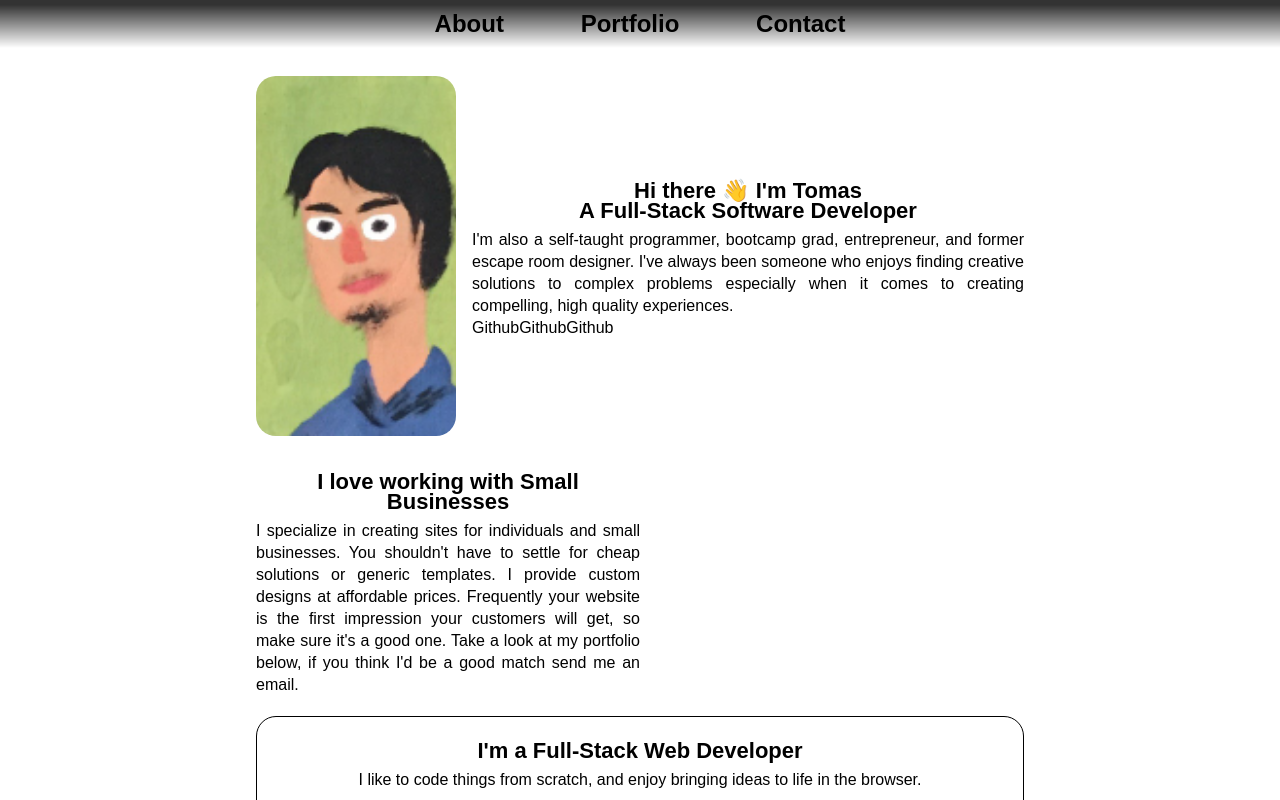
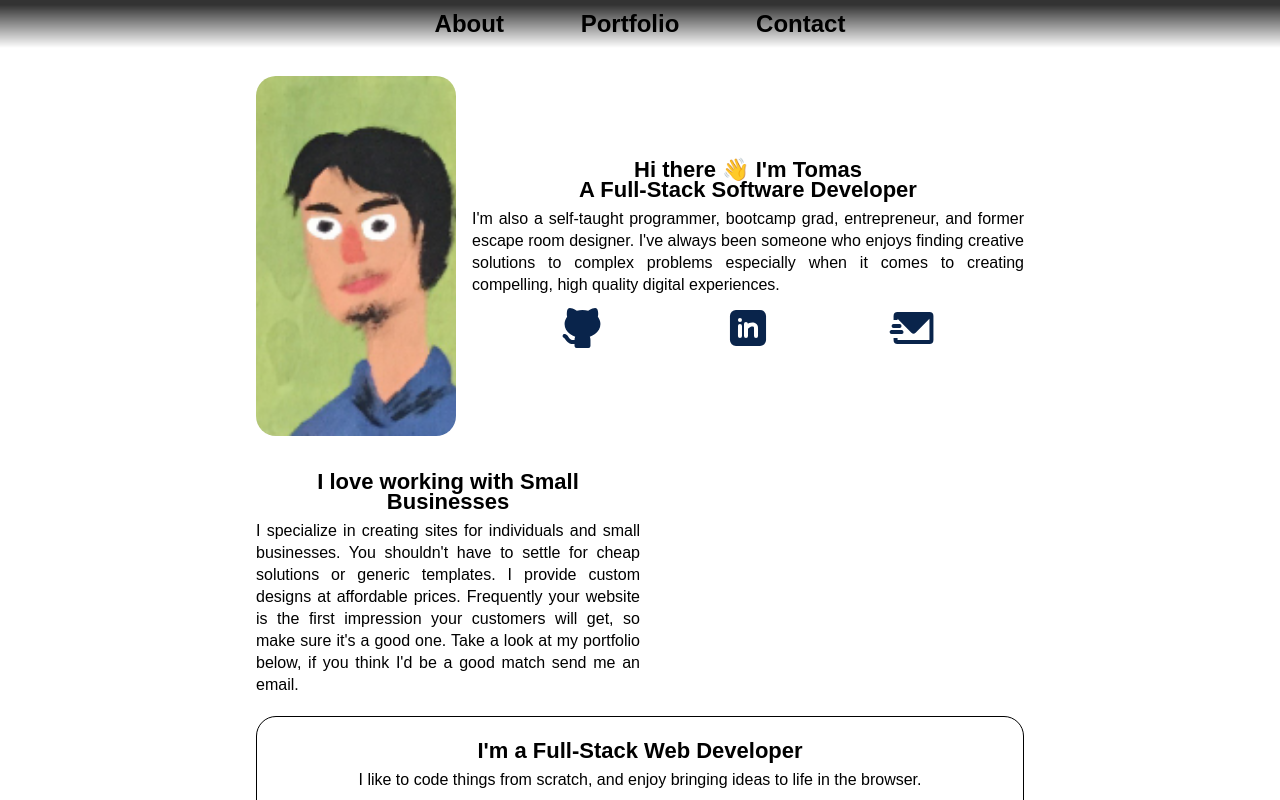
Before and after one commit to tomas-tank3ngine/portfolio-site, a React (Create React App) app: page / in a window 1280 px wide. Shown: the top 800 px of the page. Built offline with nearby package versions, Linux system fonts and the light colour scheme; a web font is replaced by a local one.

Commit message:
add social links

```diff
--- a/src/assets/pages/Homepage/Homepage.js
+++ b/src/assets/pages/Homepage/Homepage.js
@@ -1,6 +1,7 @@
 import "./Homepage.scss";
 import portrait from "../../images/Tomas Portrait.png";
 import { Link } from "react-router-dom";
+import Icons from "../../components/IconHolder/IconHolder";
 
 export default function Homepage() {
 
@@ -21,12 +22,18 @@ export default function Homepage() {
             I'm also a self-taught programmer, bootcamp grad, entrepreneur, and
             former escape room designer. I've always been someone who enjoys
             finding creative solutions to complex problems especially when it
-            comes to creating compelling, high quality experiences.
+            comes to creating compelling, high quality digital experiences.
             </p>
             <nav className="about-container__socials">
-                <Link className="social">Github</Link>
-                <Link className="social">Github</Link>
-                <Link className="social">Github</Link>
+                <Link className="social">
+                    <img src={Icons().GithubIcon} alt="Github Icon" className="social__image" />
+                </Link>
+                <Link className="social">
+                    <img src={Icons().LinkedInIcon} alt="Github Icon" className="social__image" />
+                </Link>
+                <Link className="social">
+                    <img src={Icons().MailIcon} alt="Github Icon" className="social__image" />
+                </Link>
             </nav>
         </div>
       </section>
--- a/src/assets/pages/Homepage/Homepage.scss
+++ b/src/assets/pages/Homepage/Homepage.scss
@@ -42,6 +42,7 @@
             justify-content: center;
             flex-direction: column;
             height: 100%;
+            gap: 8px;
 
             @include tablet{
 
@@ -52,7 +53,7 @@
                 flex-direction: column;
                 @extend .section-header;
                 text-align: center;
-                margin: 8px;
+                // margin: 8px;
 
                 &--line{
 
@@ -66,9 +67,15 @@
                 }
             }
             &__socials{
-
+                display: flex;
+                justify-content: center;
+                width: 100%;
                 .social{
-
+                    height: 100%;
+                    width: 30%;
+                    &__image{
+                        height: 48px;
+                    }
                 }
             }
         }
```
